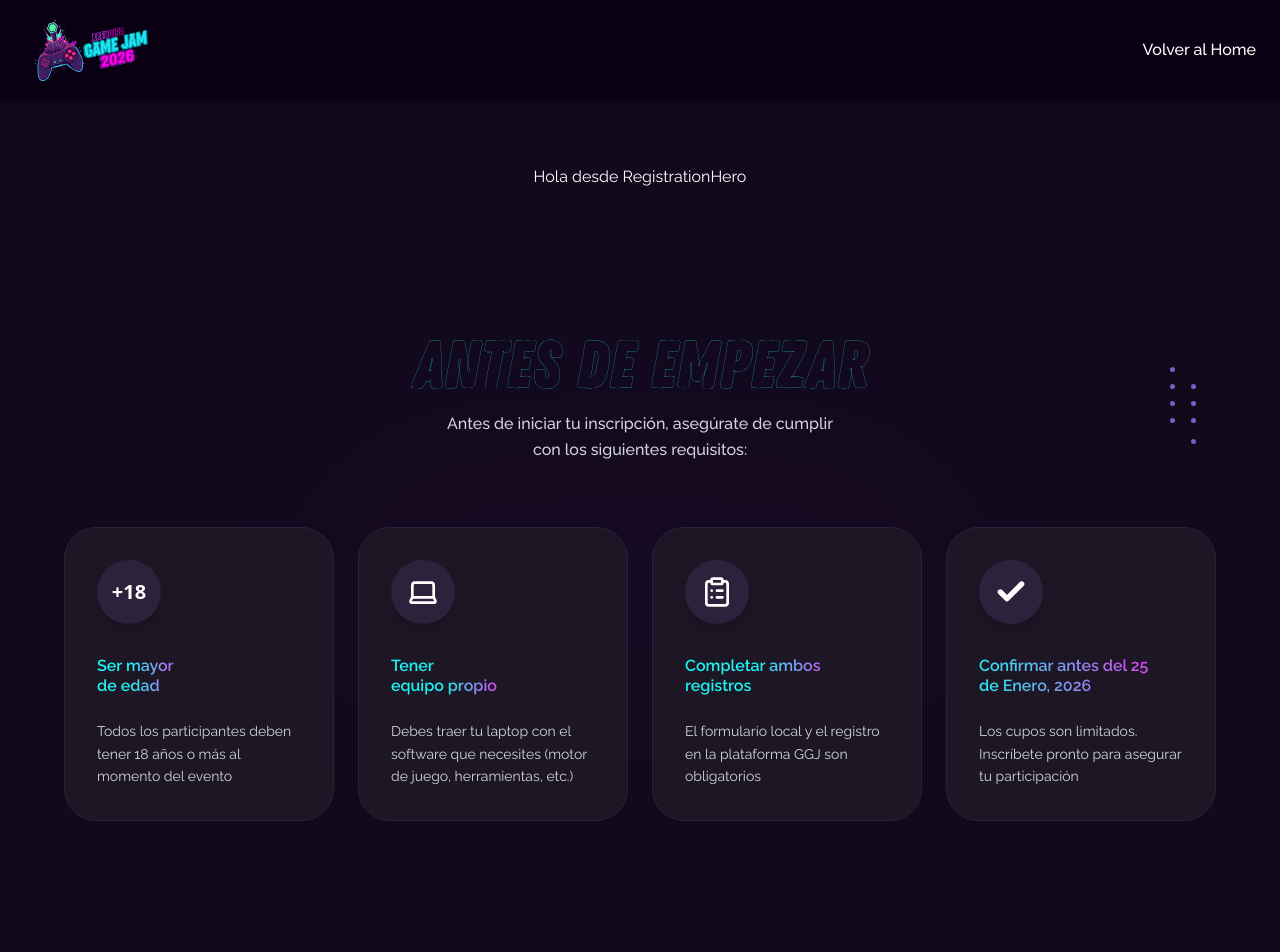
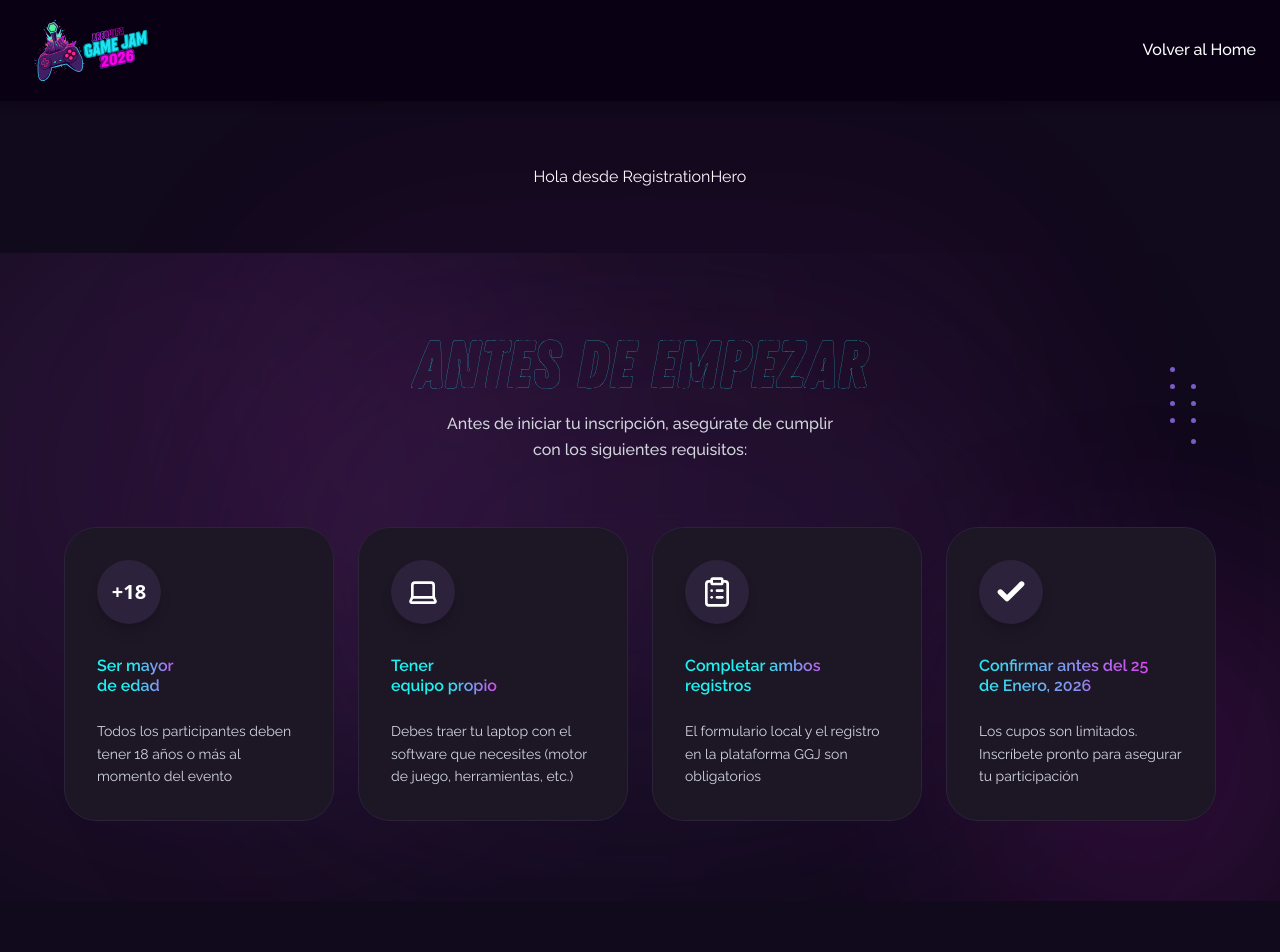
Before and after one commit to AnthoLogy63/GGJ-Arequipa-Site, a React (Vite) app in the folder ggj-aqp/: page /inscripcion in a window 1280 px wide. Shown: the top 952 px of the page. Built offline with nearby package versions, Linux system fonts and the light colour scheme; a web font is replaced by a local one.

Commit message:
feat: agregar círculos de fondo con glow ambiental a componentes principales

```diff
--- a/ggj-aqp/src/components/home/FaqSection.tsx
+++ b/ggj-aqp/src/components/home/FaqSection.tsx
@@ -29,6 +29,16 @@ const FaqSection = () => {
 
     return (
         <section id="faq" className="py-16 px-4 relative bg-[#11091C] flex justify-center">
+            {/* === FONDO AMBIENTAL (GLOWS) === */}
+            {/* 1. Mancha Magenta Intensa (Izquierda Centro) - Destaca los adornos laterales */}
+            <div className="absolute top-[30%] -left-[150px] w-[500px] h-[500px] bg-[#F130EE] opacity-[0.08] blur-[100px] rounded-full pointer-events-none"></div>
+
+            {/* 2. Mancha Morada Oscura (Derecha Abajo) - Soporte visual */}
+            <div className="absolute bottom-[-100px] -right-[100px] w-[600px] h-[600px] bg-[#6E2880] opacity-20 blur-[120px] rounded-full pointer-events-none mix-blend-screen"></div>
+
+            {/* 3. Pequeño acento Cyan (Arriba Derecha) - Detalle vibrante */}
+            <div className="absolute top-20 right-10 w-[200px] h-[200px] bg-[#1DF2F2] opacity-[0.05] blur-[80px] rounded-full pointer-events-none animate-pulse"></div>
+
             <div className="w-full max-w-3xl relative">
 
                 {/* Decoraciones */}
--- a/ggj-aqp/src/components/registration/InstructionNotice.tsx
+++ b/ggj-aqp/src/components/registration/InstructionNotice.tsx
@@ -3,6 +3,9 @@ import { Check, X } from 'lucide-react';
 const InstructionNotice = () => {
     return (
         <div className="w-full max-w-5xl mx-auto p-4">
+            {/* === FONDO AMBIENTAL SUTIL === */}
+            <div className="absolute top-1/2 left-1/2 -translate-x-1/2 -translate-y-1/2 w-full h-full max-w-4xl max-h-[500px] bg-[#F130EE] opacity-[0.03] blur-[90px] rounded-full pointer-events-none"></div>
+
             <div className="relative rounded-2xl p-[2px] bg-gradient-to-br from-[#55F4FC] to-[#F130EE]">
 
                 <div className="bg-[#130D22] rounded-2xl p-8 md:p-12 relative overflow-hidden">
--- a/ggj-aqp/src/components/registration/RequirementsSection.tsx
+++ b/ggj-aqp/src/components/registration/RequirementsSection.tsx
@@ -30,6 +30,16 @@ const RequirementsSection = () => {
 
     return (
         <section className="py-20 px-4 relative overflow-hidden">
+            {/* === FONDO AMBIENTAL (GLOWS) === */}
+            {/* 1. Círculo Grande Morado (Izquierda Arriba) - Da profundidad al título */}
+            <div className="absolute top-[-20%] -left-[10%] w-[700px] h-[700px] bg-[#6E2880] opacity-20 blur-[120px] rounded-full pointer-events-none mix-blend-screen"></div>
+
+            {/* 2. Círculo Magenta Pulsante (Derecha Abajo) - Equilibra la composición */}
+            <div className="absolute bottom-[-10%] right-[-5%] w-[400px] h-[400px] bg-[#F130EE] opacity-10 blur-[100px] rounded-full pointer-events-none animate-pulse"></div>
+
+            {/* 3. Brillo Sutil Central (Ajustado) */}
+            <div className="absolute top-1/2 left-1/2 -translate-x-1/2 -translate-y-1/2 w-[800px] h-[600px] bg-[#2A1C3D] opacity-30 blur-[120px] rounded-full pointer-events-none"></div>
+
             <div className="max-w-6xl mx-auto relative z-10">
 
                 <h2
```
